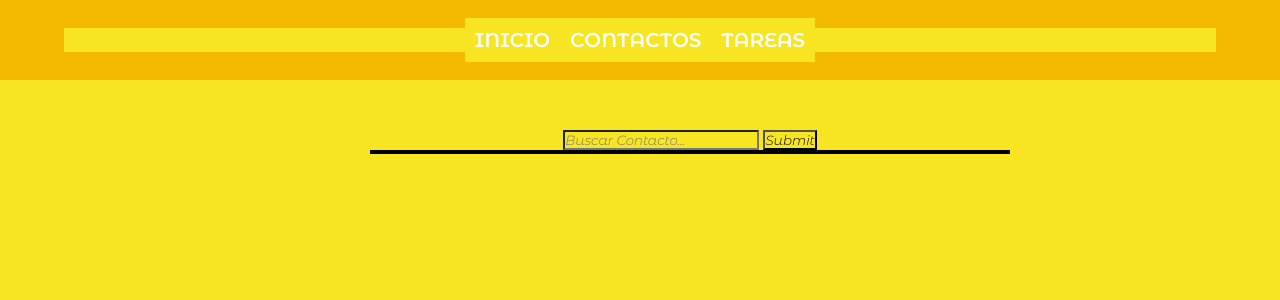
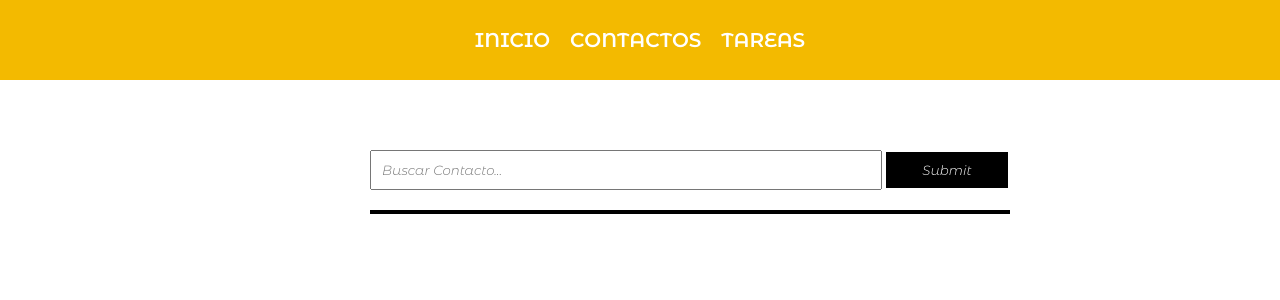
Before and after one commit to DiegoAndresMarmota/DB_Relations_Django, a Django app: page /contact/ in a window 1280 px wide; the page is wider, and only the part inside the window is pictured. Shown: the top 300 px of that part. Run offline with Django 4.2, Linux system fonts and the light colour scheme; data that the repository does not hold is empty.

Commit message:
Edición v.2

```diff
--- a/agenda_contactos/static/css/style.css
+++ b/agenda_contactos/static/css/style.css
@@ -14,7 +14,6 @@
     box-sizing: border-box;
     font-family: var(--font-text);
     color: var(--color-text);
-    background: var(--color-primary);
 }
 
 @font-face {
@@ -107,12 +106,52 @@ main {
     color: white;
 }
 
+.btn-edit:hover {
+    background-color: white;
+    color: blue;
+}
+
 .btn-delete {
     background-color: red;
     color: white;
+}
+
+.btn-delete:hover {
+    background-color: white;
+    color: red
 }
 
 .btn-watch {
     background-color: green;
     color: white;
 }
+
+.btn-watch:hover {
+    background-color: white;
+    color: green
+}
+
+.search {
+    margin: 20px;
+    width: 50%;
+}
+
+.search-bar {
+    padding: 10px;
+    width: 80%;
+}
+
+.btn-search {
+    width: 19%;
+    background-color: black;
+    color: white;
+    outline: none;
+    border: 0;
+    box-shadow: 0;
+    cursor: pointer;
+}
+
+.btn-search:hover {
+    background-color: var(--color-secundary);
+    color: white;
+}
--- a/agenda_contactos/templates/contact/index.html
+++ b/agenda_contactos/templates/contact/index.html
@@ -5,9 +5,9 @@
 {% endblock %}
 
 {%block 'content' %}
-<form>
-    <input type="text" name="search" placeholder="Buscar Contacto...">
-    <input type="submit" name="Buscar">
+<form class="search">
+    <input type="text" name="search" class="search-bar" placeholder="Buscar Contacto...">
+    <input type="submit" class="btn btn-search" name="Buscar">
 </form>
 <ul class="list">
   {% for contact in contacts %}
```
